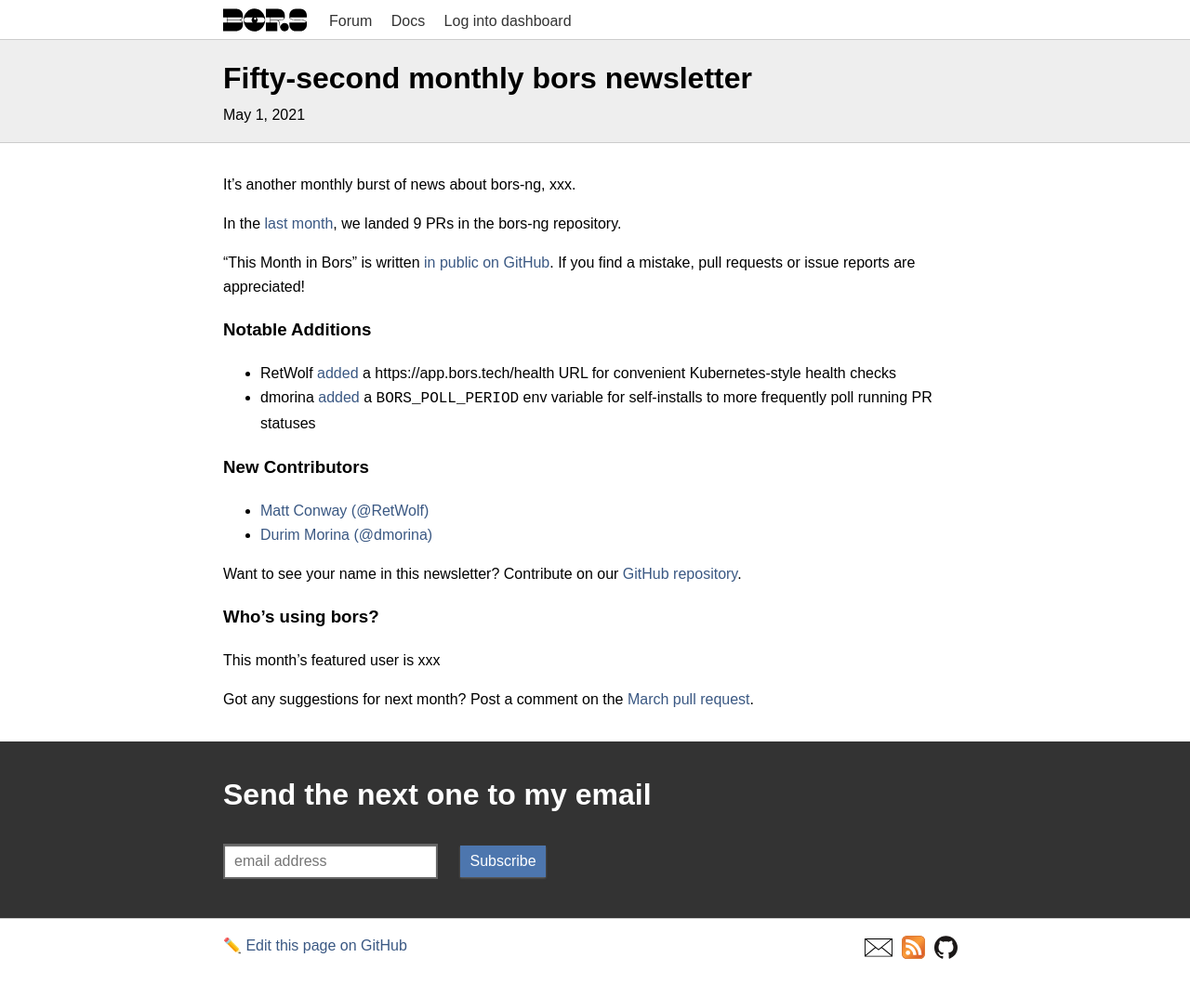
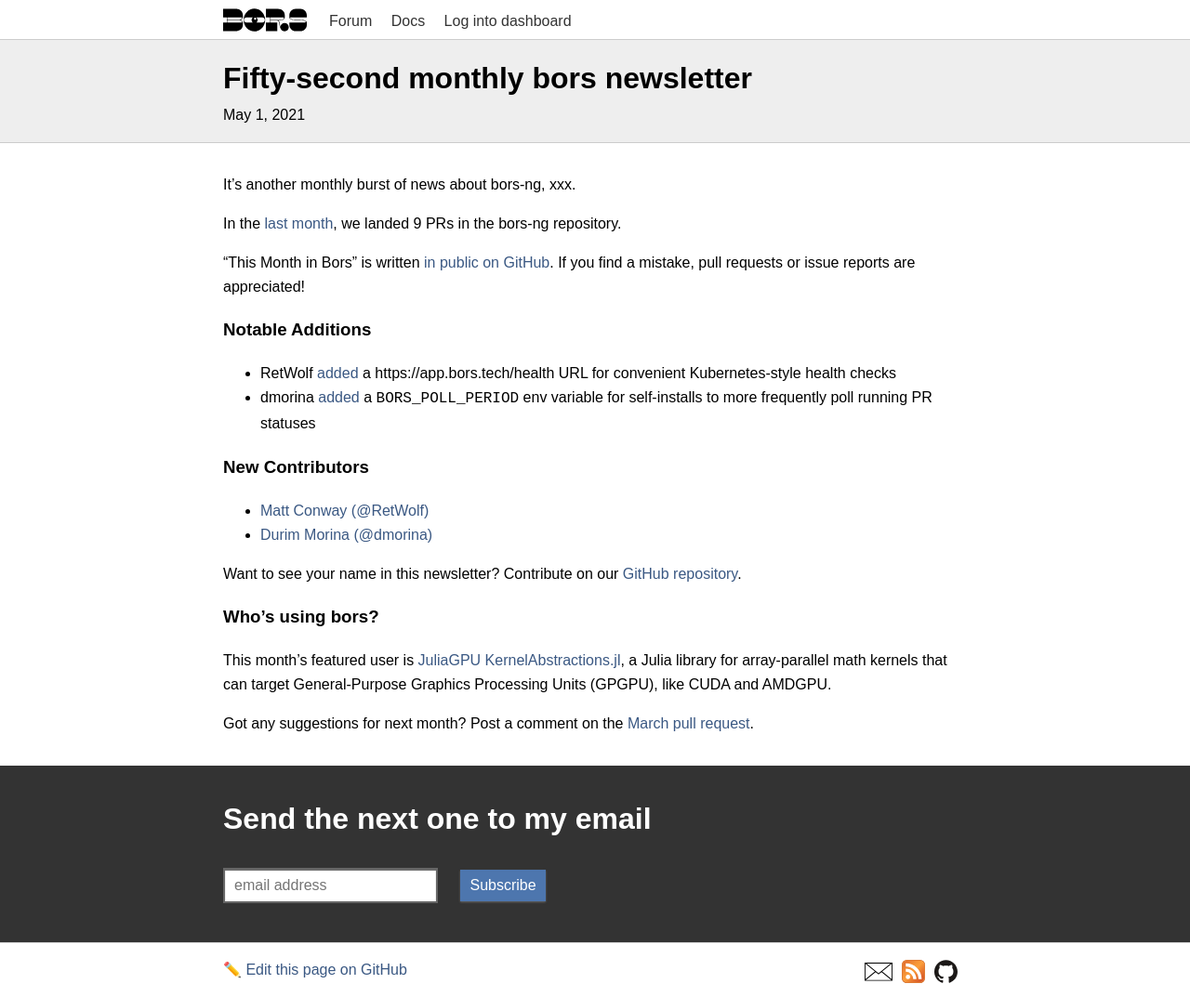
Before and after one commit to bors-ng/bors-ng.github.io, a Jekyll site: the page built from _posts/2021-05-01-tmib-52.md, in a window 1280 px wide. Shown: the whole page at 93% size. Built offline with Jekyll 4.4.1, drawn with Linux system fonts in a browser that asks for light colours; before the commit the page ends 1047 px from its top, so only the background shows below that.

Commit message:
Feature JuliaGPU

```diff
--- a/_posts/2021-05-01-tmib-52.md
+++ b/_posts/2021-05-01-tmib-52.md
@@ -33,7 +33,7 @@
 
 ### Who's using bors?
 
-This month's featured user is xxx
+This month's featured user is [JuliaGPU KernelAbstractions.jl](https://github.com/JuliaGPU/KernelAbstractions.jl), a Julia library for array-parallel math kernels that can target General-Purpose Graphics Processing Units (GPGPU), like CUDA and AMDGPU.
 
 Got any suggestions for next month?
 Post a comment on the [March pull request](https://github.com/bors-ng/bors-ng.github.io/pull/___).
```
